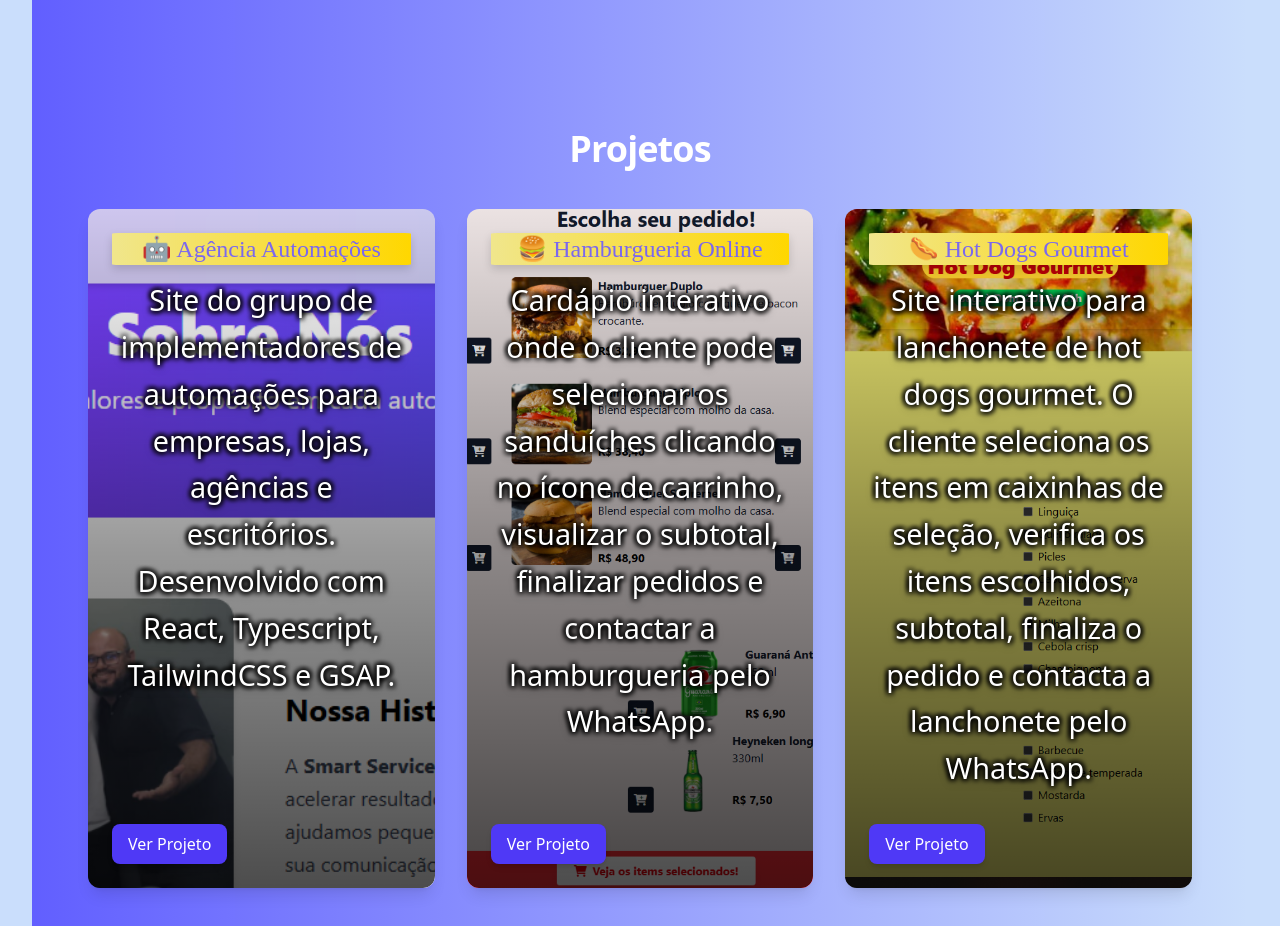
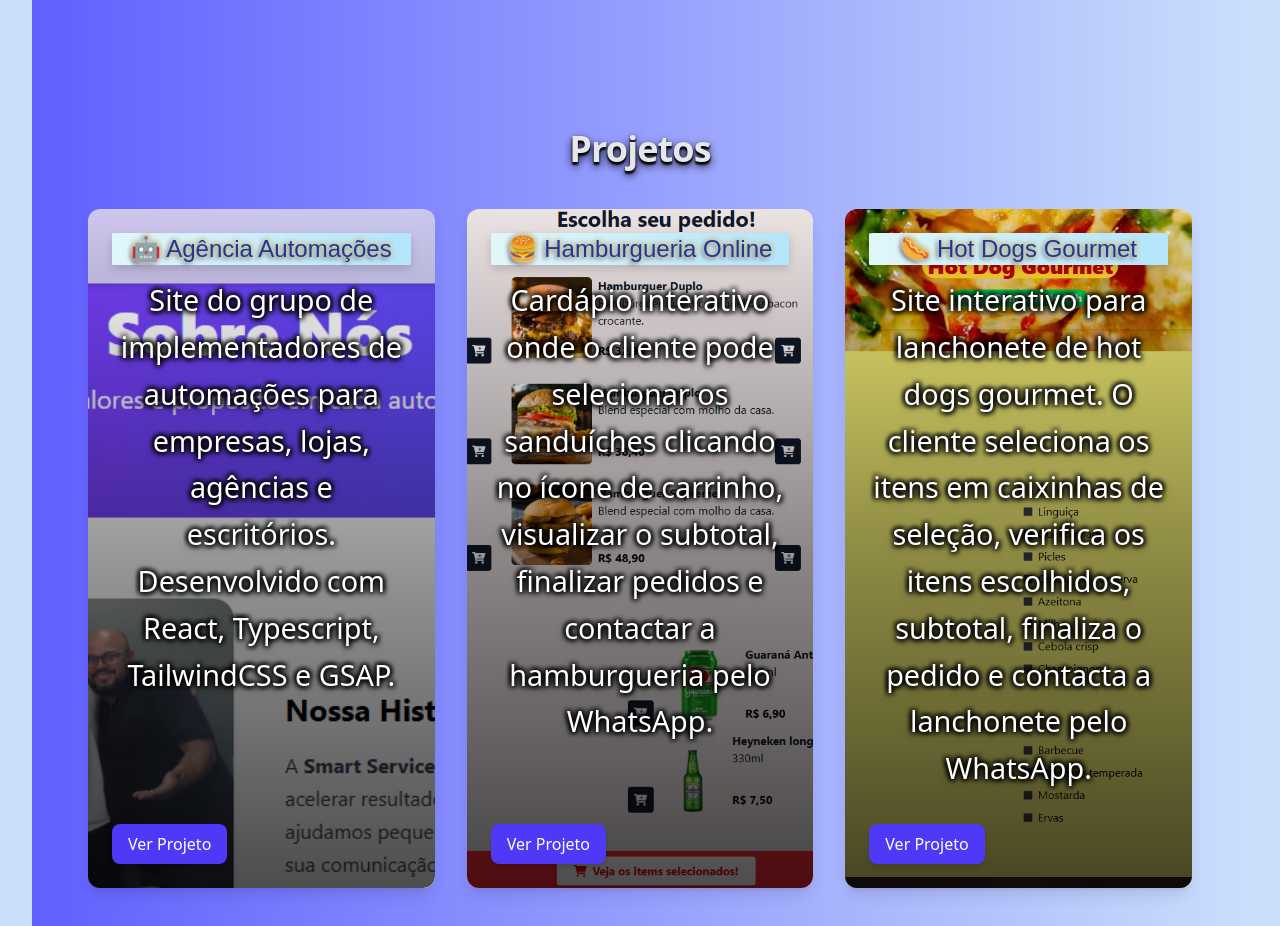
Before and after one commit to Flavio-Antonio-da-Silva/portfolio-react-vite, a React (Vite) app: page / in a window 1280 px wide. Shown: the part 2240-3166 px from the top of the page. Built offline with nearby package versions, Linux system fonts and the light colour scheme; no server answers.

Commit message:
Alterações no SEO

```diff
--- a/index.html
+++ b/index.html
@@ -11,19 +11,22 @@
     <title>Portfólio | Flávio Antônio - Desenvolvedor Front-end</title>
     <meta
       name="description"
-      content="Portfólio de Flávio Antônio, desenvolvedor front-end especializado em React, Vite, TailwindCSS e animações com GSAP. Criação de sites modernos, responsivos e otimizados para SEO."
+      content="Portfólio de Flávio Antônio, desenvolvedor front-end especializado em React, Vite, TailwindCSS
+               e animações com GSAP. Criação de sites modernos, responsivos e otimizados para SEO."
     />
     <meta name="author" content="Flávio Antônio Silva" />
     <meta
       name="keywords"
-      content="desenvolvedor front-end, React, Vite, TailwindCSS, GSAP, criação de sites, landing pages, portfólio, SEO"
+      content="desenvolvedor front-end, React, Vite, TailwindCSS, GSAP, criação de sites, landing pages, portfólio, SEO, front-end,
+                front-end júnior, junior"
     />
 
     <!-- Open Graph (Facebook, LinkedIn, WhatsApp) -->
     <meta property="og:title" content="Portfólio | Flávio Antônio - Desenvolvedor Front-end" />
     <meta
       property="og:description"
-      content="Confira meu portfólio com projetos em React, Vite, TailwindCSS e animações modernas com GSAP."
+      content="Clique para visualizar meu portfólio de Dev Front-End e veja uma breve descrição da minha trajetória,
+       serviços que ofertados, projetos desenvolvidos, habilidades utilizadas e contaotos! ."
     />
     <meta
       property="og:image"
--- a/src/App.css
+++ b/src/App.css
@@ -8,30 +8,15 @@
   margin: auto;
 }
 
-.burger-title {
-  /* Altera a cor do título do Hamburgueria Online */
- color: #7B68EE ;
-  font-family: merryweather, serif;
-  background: linear-gradient(to right, #f0e68c, #ffd700);
-  border-radius: 2.2%;
-
-}
-
-.hotdog-title {
- color: #7B68EE ;
-  font-family: merryweather, serif;
-  background: linear-gradient(to right, #f0e68c, #ffd700);
-  border-radius: 2.2%;
-
-}
-
+.burger-title,
+.hotdog-title,
 .automacoes-title {
- color: #7B68EE ;
-  font-family: merryweather, serif;
-  background: linear-gradient(to right, #f0e68c, #ffd700);
-  border-radius: 2.2%;
-
-
+  /* Novo: Cor do título em Azul Escuro para Alto Contraste */
+  color: #1E3A8A;
+  font-family: sans-serif;
+  background: linear-gradient(to right, #E0F7FA, #B3E5FC);
+  border-radius: 1.8%;
+  text-shadow: 2px 2px 4px #ccc7c7, -2px -2px 4px #ccc7c7, 2px -2px 4px #cccc7c, -2px 2px 4px #575555;
 }
 
 /* --- Estilos para as Descrições --- */
@@ -44,6 +29,5 @@
     -2px -2px 4px #000000, /* Sombra superior esquerda preta */
     2px -2px 4px #000000, /* Sombra superior direita preta */
     -2px 2px 4px #000000; /* Sombra inferior esquerda preta */
-
   font-size: 1.8rem;
 }
--- a/src/assets/components/Projects.jsx
+++ b/src/assets/components/Projects.jsx
@@ -84,12 +84,12 @@ export default function Projects() {
                    transform transition-all duration-700 ease-out mb-8"
     >
       <div className="max-w-6xl mx-auto px-6 py-16 md:py-20 mt-20">
-        <h2
+       <h2
           id="projects-title"
-          className="text-3xl md:text-4xl text-white font-bold tracking-tight mb-10 text-center"
+          className="text-3xl md:text-4xl text-gray-200 font-bold tracking-tight mb-10 text-center text-shadow-lg text-shadow-black/90"
         >
-          Projetos
-        </h2>
+  Projetos
+</h2>
 
         {/* Grid dinâmica de projetos */}
         <div className="grid grid-cols-1 md:grid-cols-2 lg:grid-cols-3 gap-8">
```
